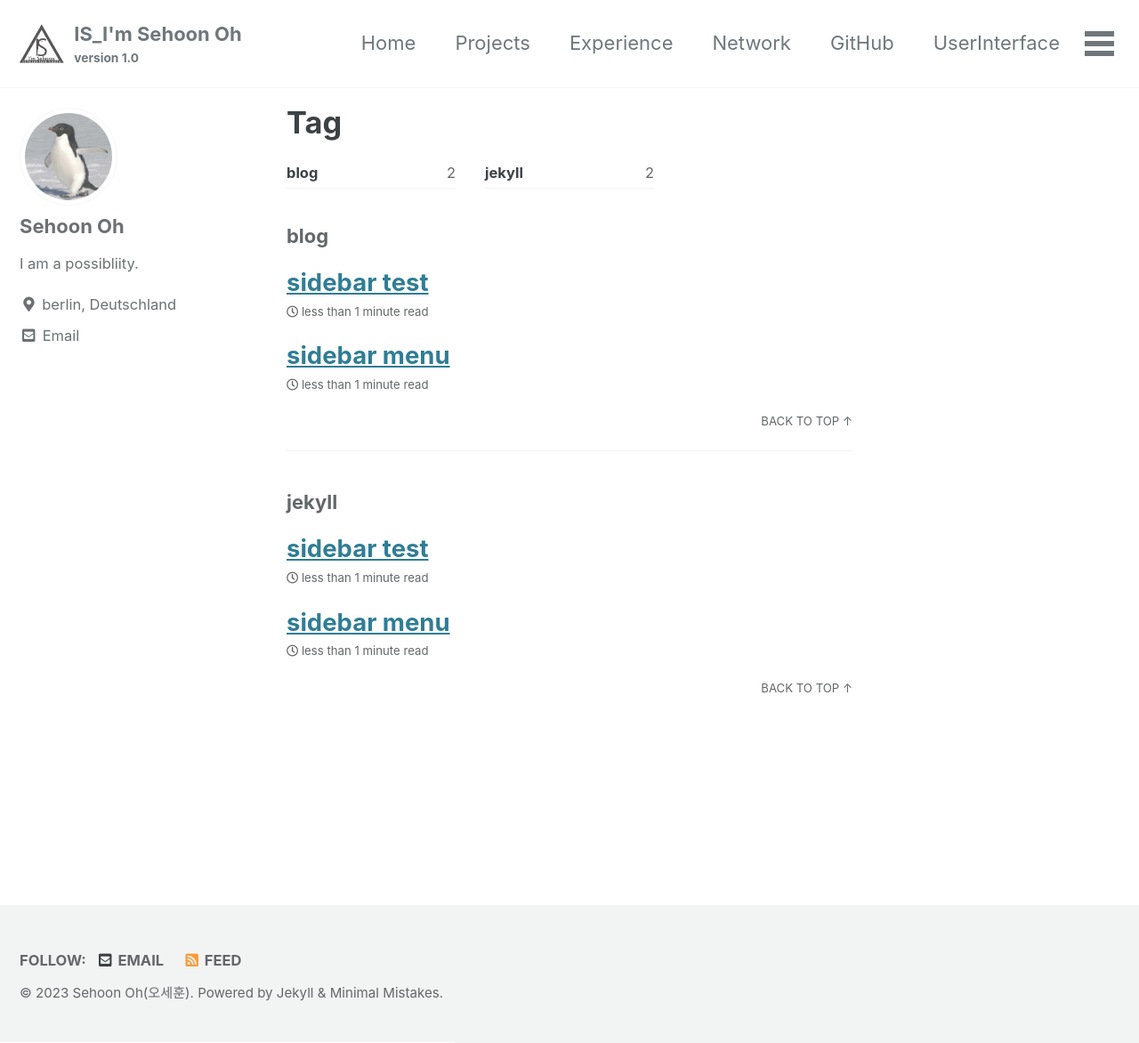
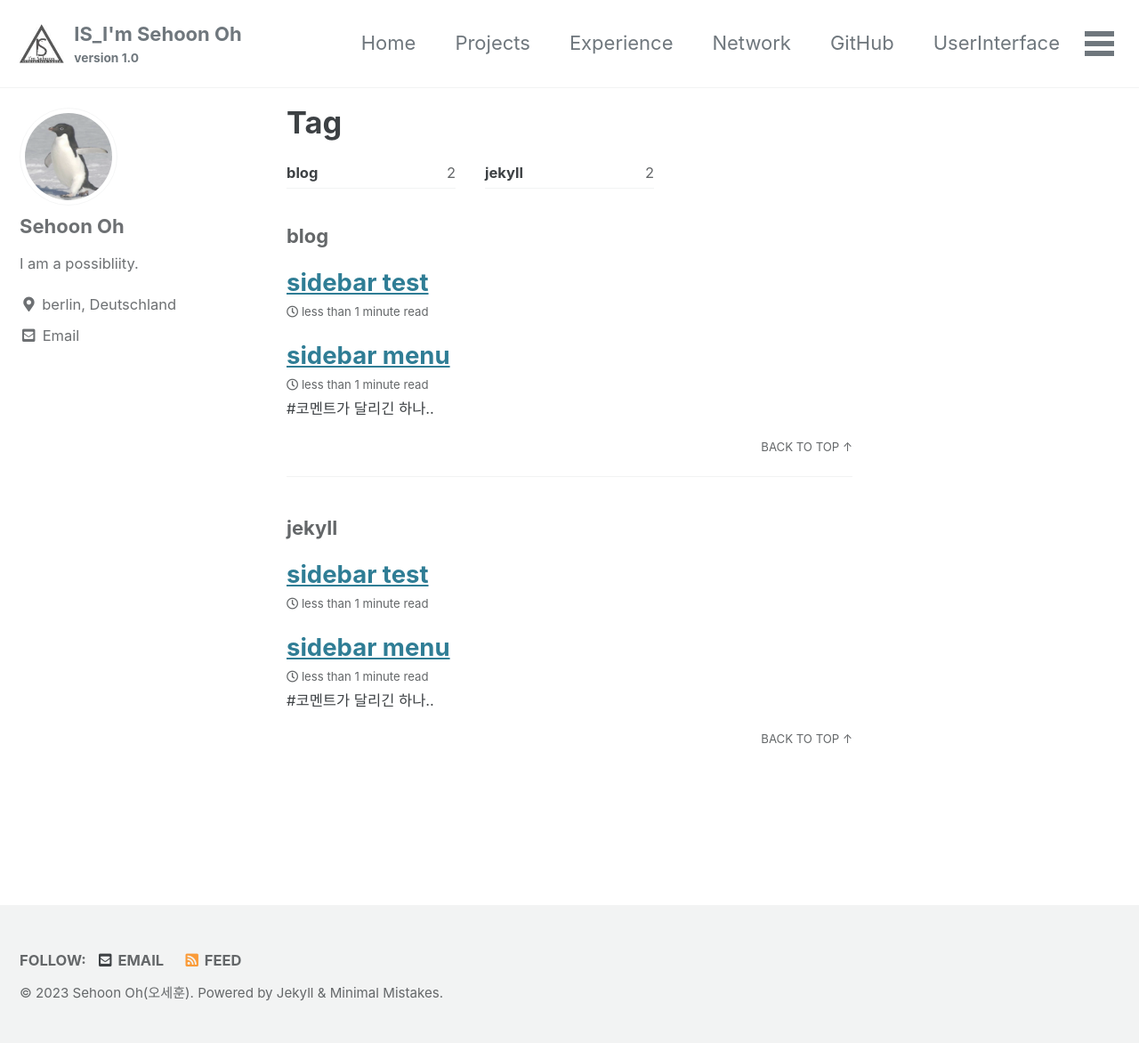
Before and after one commit to Sehoon1207/sehoon1207.github.io, a Jekyll site: the page built from _pages/tag_archive.md, in a window 1280 px wide and 1172 px high. Shown: the whole window at 89% size. Built offline with Jekyll 4.4.1, drawn with Linux system fonts in a browser that asks for light colours; cached includes are drawn as plain includes.

Commit message:
Update 2023-04-16-first.md

```diff
--- a/_posts/2023-04-16-first.md
+++ b/_posts/2023-04-16-first.md
@@ -16,6 +16,6 @@ sidebar:
 # toc_sticky: true
 
 date: 2023-04-16
+---
 
-comments: true
----
+#코멘트가 달리긴 하나..
```
